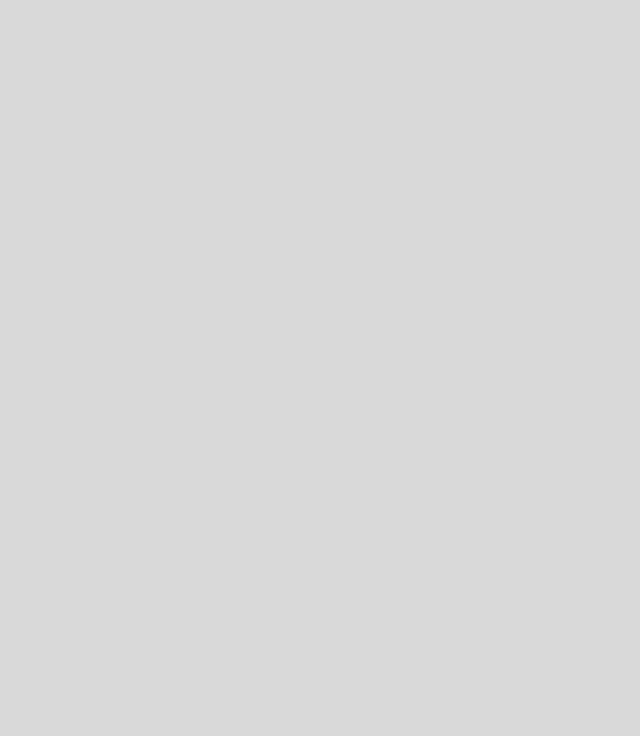
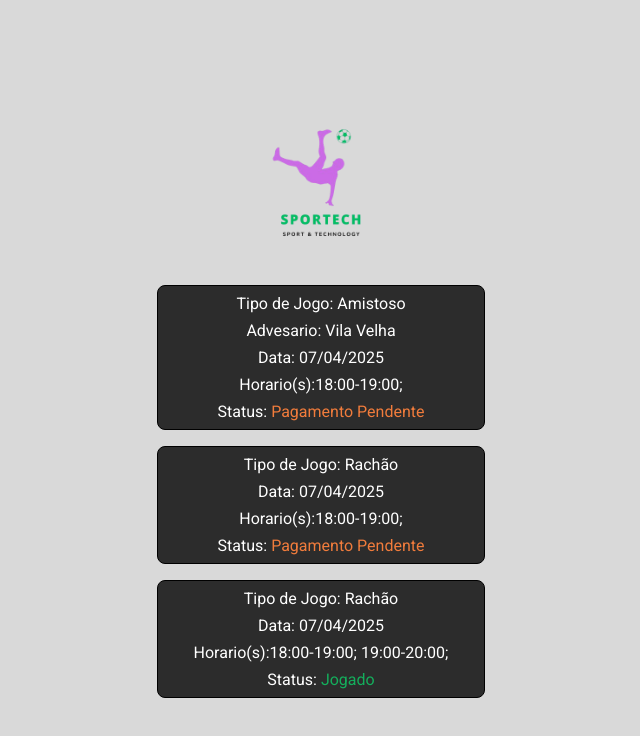
Before and after one commit to ItaloBello/TG-Sportech, a React (Vite) app in the folder front-end/: page /player/my-appointments in a window 1280 px wide. Before the commit this address had no page. Shown: the top 736 px of the page, without its empty margins (319-959 px from the left). Built offline with nearby package versions, Linux system fonts and the light colour scheme.

Commit message:
feat:my Appointments

```diff
--- a/front-end/src/App.jsx
+++ b/front-end/src/App.jsx
@@ -30,6 +30,7 @@ import SchedulingSimple from "./pages/Player/SchedulingSimple";
 import CreateChampionshipMenu from "./pages/Admin/CreateChampionshipMenu";
 import PointsCreateChampionship from "./pages/Admin/PointsCreateChampionship";
 import RegisterEstab from "./pages/Admin/RegisterEstab";
+import MyAppointments from "./pages/Player/MyAppointments";
 
 const App = () => {
   return (
@@ -57,6 +58,7 @@ const App = () => {
               <Route path="/player/subscribe-team" element={<SubscribeTeam />} />
               <Route path="/player/scheduling" element={<SchedulingMenu />} />
               <Route path="/player/scheduling-simple" element={<SchedulingSimple />} />
+              <Route path="/player/my-appointments" element={<MyAppointments />} />
 
               {/* Rotas de admin */}
               <Route path="/admin/login" element={<AdminLogin />} />
--- /dev/null
+++ b/front-end/src/components/AppointmentCard/index.jsx
@@ -0,0 +1,31 @@
+import React from "react";
+import "./styles.css";
+const ApoointmentCard = ({ type, adversary = null, date, times, status }) => {
+  return (
+    <div className="appointment-card">
+      <p className="appointment-card__text">Tipo de Jogo: {type}</p>
+      {adversary ? (
+        <p className="appointment-card__text">Advesario: {adversary}</p>
+      ) : (
+        <></>
+      )}
+      <p className="appointment-card__text">Data: {date}</p>
+      <p className="appointment-card__text">
+        Horario(s):
+        {times.map((time, index) => (
+          <span>{time + "; "}</span>
+        ))}
+      </p>
+      <p className="appointment-card__text">
+        Status:{" "}
+        {status.split(" ")[0] == "Pagamento" ? (
+          <span style={{ color: "#F17C3C" }}>{status}</span>
+        ) : (
+          <span style={{ color: "#14AE5C" }}>{status}</span>
+        )}
+      </p>
+    </div>
+  );
+};
+
+export default ApoointmentCard;
--- /dev/null
+++ b/front-end/src/components/AppointmentCard/styles.css
@@ -0,0 +1,16 @@
+.appointment-card{
+    border: 1px solid black;
+    width: 20.5rem;
+    background-color: #2C2C2C;
+    display: flex;
+    flex-direction: column;
+    align-items: center;
+    padding-bottom: .5rem;
+    border-radius: .5rem;
+    margin-top: 1rem;
+}
+
+.appointment-card p{
+    color: #FFF;
+    padding-top: .5rem;
+}
--- a/front-end/src/pages/Admin/PlayoffsCreateChampionship/index.jsx
+++ b/front-end/src/pages/Admin/PlayoffsCreateChampionship/index.jsx
@@ -17,6 +17,9 @@ const schema = yup
     teamsNumber: yup.number(),
   })
   .required();
+
+  //TODO Adicionar descrição, Taxa de inscrição e premiação no cadastro de campeonato
+
 
 const CreateChampionship = () => {
   const {
--- a/front-end/src/pages/Admin/PointsCreateChampionship/index.jsx
+++ b/front-end/src/pages/Admin/PointsCreateChampionship/index.jsx
@@ -20,6 +20,8 @@ const schema = yup
     maxPositionDesc: yup.number(),
   })
   .required();
+//TODO Adicionar descrição, Taxa de inscrição e premiação no cadastro de campeonato
+
 const PointsCreateChampionship = () => {
   const {
     control,
@@ -29,7 +31,6 @@ const PointsCreateChampionship = () => {
     resolver: yupResolver(schema),
     mode: "onBlur",
   });
-
 
   const onSubmit = (dataForm) => {
     const payload = {
--- a/front-end/src/pages/Player/EditTeam/index.jsx
+++ b/front-end/src/pages/Player/EditTeam/index.jsx
@@ -6,6 +6,7 @@ import * as yup from "yup";
 import { yupResolver } from "@hookform/resolvers/yup";
 import { useForm } from "react-hook-form";
 import FormButton from "../../../components/FormButton";
+import { Link } from "react-router-dom";
 
 const schema = yup
   .object({
@@ -66,6 +67,24 @@ const EditTeam = () => {
         </div>
       </form>
       {/* TODO: Criar a tabela de jogadores dentro do time, mostrar o capitao, colocar um botao de X para remover alguem do time */}
+      <div className="edit-team__players-table">
+        <div className="players-table__header">
+          <p>Jogadores</p>
+        </div>
+        <div className="players-table__row">
+          <div className="row__name-area">
+            <span>Jefão</span>
+            <span>C</span>
+          </div>
+          <button onClick={()=>console.log('clicou')} className="row__button">X</button>
+        </div>
+        <div className="players-table__row">
+          <div className="row__name-area">
+            <span>Messi</span>
+          </div>
+          <button onClick={()=>console.log('clicou')} className="row__button">X</button>
+        </div>
+      </div>
     </div>
   );
 };
--- a/front-end/src/pages/Player/EditTeam/styles.css
+++ b/front-end/src/pages/Player/EditTeam/styles.css
@@ -28,3 +28,29 @@
 .edit-team__button-area .button-item{
     width: 40%;
 }
+
+.edit-team__players-table{
+    width: 13.125rem;
+}
+
+.players-table__header, .players-table__row{
+    border-bottom: .1rem solid #000;
+    margin-bottom: .5rem;
+}
+
+.players-table__row,.row__name-area{
+    display: flex;
+    flex-direction: row;
+    justify-content: space-between;
+}
+
+.row__name-area{
+    width: 50%;
+}
+.row__button{
+    border: none;
+    background-color: transparent;
+    font-weight: 800;
+    margin: 0 .5rem ;
+    color: #FF0000;
+}
--- /dev/null
+++ b/front-end/src/pages/Player/MyAppointments/index.jsx
@@ -0,0 +1,26 @@
+import React from 'react'
+import Header from '../../../components/Header'
+import ApoointmentCard from '../../../components/AppointmentCard'
+import './styles.css'
+
+// TODO vou precisar de uma requisição que eu envie um id de agendamento ela me retorna: tipo de agendamento (Amistoso ou rachão), se for amistoso, me retorna o nome do adversário, a data,, dai ela verifica o status do agendamento e me retorna uma dessas coisas
+// 	- Pagamento pendente: Ambos //quando nenhum dos dois time pagou ainda
+// 	- Pagamento pendente: 'nome do time' //quando um time pagou, mas o outro não, no caso, retorne junto o nome do time
+// 	- Pago //quando os dois times já pagaram
+// 	- Jogado // Quando já foi realizada a partida
+
+
+const MyAppointments = () => {
+  return (
+    <div className='my-appointments'>
+        <Header/>
+        <div className='appointment-list'>
+            <ApoointmentCard type={'Amistoso'} date={'07/04/2025'} adversary={'Vila Velha'} times={['18:00-19:00']} status={"Pagamento Pendente"}/>
+            <ApoointmentCard type={'Rachão'} date={'07/04/2025'} times={['18:00-19:00']} status={"Pagamento Pendente"}/>
+            <ApoointmentCard type={'Rachão'} date={'07/04/2025'} times={['18:00-19:00','19:00-20:00']} status={"Jogado"}/>
+        </div>
+    </div>
+  )
+}
+
+export default MyAppointments
--- /dev/null
+++ b/front-end/src/pages/Player/MyAppointments/styles.css
@@ -0,0 +1,6 @@
+.my-appointments{
+    display: flex;
+    flex-direction: column;
+    align-items: center;
+    justify-content: center;
+}
--- a/front-end/src/pages/Player/SchedulingSimple/index.jsx
+++ b/front-end/src/pages/Player/SchedulingSimple/index.jsx
@@ -11,6 +11,7 @@ import * as yup from "yup";
 import ComboBoxItem from "../../../components/ComboBoxItem";
 import { usePlayerAuth } from "../../../hooks/usePlayerAuth";
 import CheckBoxItem from "../../../components/checkBoxItem";
+import { useNavigate } from "react-router-dom";
 
 const schema = yup
   .object({
@@ -40,11 +41,17 @@ const SchedulingSimple = () => {
   const minDate = new Date(Date.now());
   const maxDate = new Date(Date.now() + moreDays * 24 * 60 * 60 * 1000);
 
+  const navigate = useNavigate();
+
   useLayoutEffect(() => {
     const getCourts = async () => {
       await handleGetCourt();
     };
     getCourts();
+    if(!courts){
+      alert('Não há quadras cadastradas ainda, não é possivel agendar no momento')
+      navigate('/player/menu')
+    }
     console.log(courts);
   }, [player.id]);
 
```
